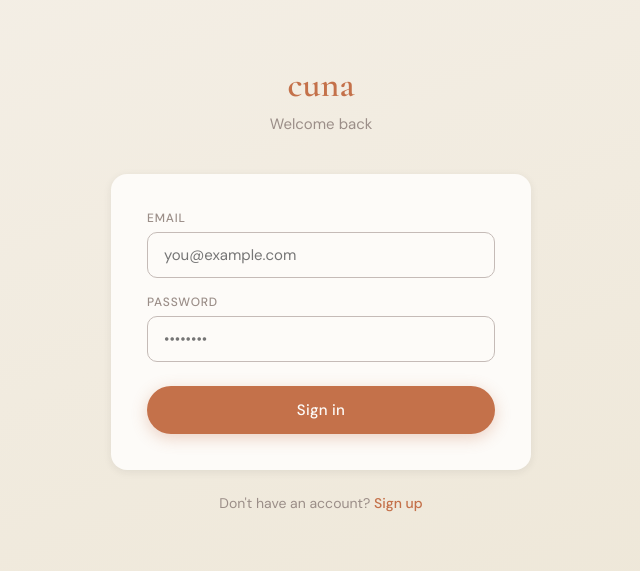
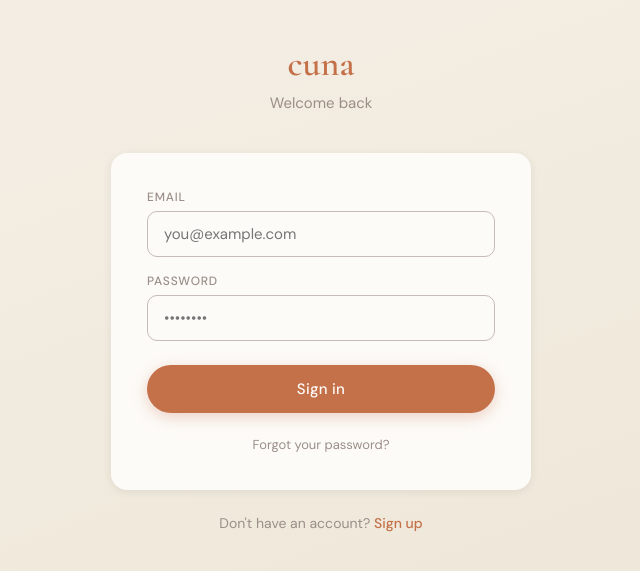
Before and after one commit to josephsilverman878-crypto/cuna, a React (Vite) app: page /login in a window 1280 px wide. Shown: the part 113-684 px from the top of the page, without its empty margins (319-959 px from the left). Built offline with nearby package versions, Linux system fonts and the light colour scheme; no server answers.

Commit message:
Update Login.jsx

```diff
--- a/src/pages/Login.jsx
+++ b/src/pages/Login.jsx
@@ -61,6 +61,12 @@ export default function Login() {
             >
               {loading ? 'Signing in...' : 'Sign in'}
             </button>
+
+            <div style={{ textAlign: 'center', marginTop: '4px' }}>
+              <Link to="/forgot-password" style={{ color: 'var(--warm-gray)', fontSize: '13px' }}>
+                Forgot your password?
+              </Link>
+            </div>
           </form>
         </div>
 
```
